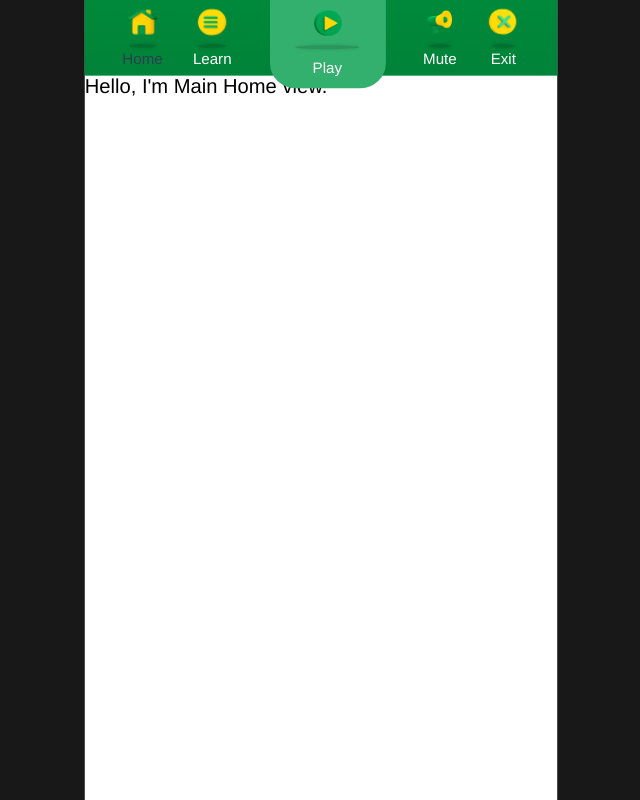
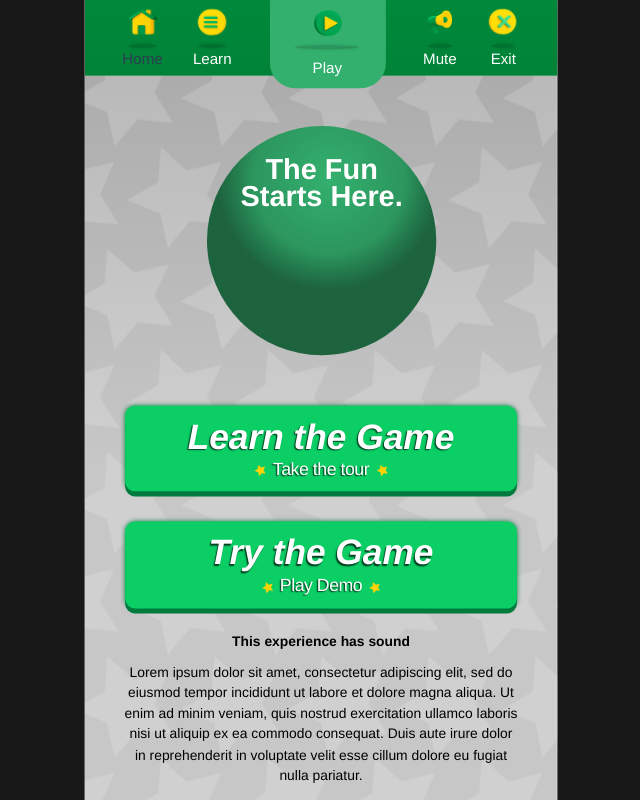
Before and after one commit to cdriscoll66/NCEL-pick-four, a Vue app: page / in a window 1280 px wide. Shown: the whole page, without its empty margins (319-959 px from the left). Built offline with nearby package versions, Linux system fonts and the light colour scheme.

Commit message:
home view built and animated

```diff
--- /dev/null
+++ b/src/components/Sphere.vue
@@ -0,0 +1,84 @@
+<script setup>
+import { onMounted } from 'vue';
+import gsap from 'gsap';
+import Logo from '../assets/pick3plusfireball-logo.png';
+
+onMounted(() => {
+  let spheretl = gsap.timeline({});
+  spheretl.to('#sphere', { duration: 1 });
+  spheretl.to('#sphere', { duration: 0.5, scale: 1, ease: 'power1.inOut' });
+
+  let sphereRotateY = gsap.timeline({
+    repeat: -1,
+    delay: 2,
+});
+    sphereRotateY.to('#spherelogo', { delay: -0.5, duration: 1.2, opacity: 1, scale: 1, y: 0, ease: 'power2.out' });
+    sphereRotateY.to('#spherelogo', { delay: 1.2, duration: 1.2, opacity: 0, scale: 0.85, y: '100%', ease: 'power2.in' });
+    sphereRotateY.to('#spherelogo', { delay: 0, duration: 0, y: '-100%' });
+    sphereRotateY.to('#spheretext', { delay: -0.5, duration: 1.2, opacity: 1, scale: 1, y: 0, ease: 'power2.out' });
+    sphereRotateY.to('#spheretext', { delay: 1.2, duration: 1.0, opacity: 0, scale: 0.75, y: '100%', ease: 'power2.in' });
+    sphereRotateY.to('#spheretext', { delay: 0, duration: 0, y: '-100%' });
+});
+
+
+</script>
+
+<template>
+    <div class="sphere">
+      <div id="sphere" class="sphere__inner">
+        <div id="spherelogo" class="sphere__logo">
+          <img width="135" height="53" id="logo" alt="Pick 3 Plus Fireball logo" :src="Logo" />
+        </div>
+        <div id="spheretext" class="sphere__text">
+          The Fun
+          <br />
+          Starts Here.
+        </div>
+      </div>
+    </div>
+</template>
+
+<style scoped>
+
+.sphere {
+    margin: 40px auto;
+    ;
+}
+.sphere__inner {
+  position: relative;
+  width: 182px;
+  height: 182px;
+  margin: 0 auto;
+  border-radius: 50%;
+  background: radial-gradient(
+    56% 56% at 53.18% 22.76%,
+    #33b06e 0%,
+    #2c965e 59%,
+    #247d4e 72%,
+    #1d633e 87%,
+    #1d633e 100%
+  );
+  background-repeat: no-repeat;
+  overflow: hidden;
+  transform: scale(20);
+}
+
+.sphere__logo,
+.sphere__text {
+  transform: scale(0.85) translateY(-100%) translateZ(1px);
+}
+
+.sphere__logo, .sphere__text {
+  position: absolute;
+  width: 100%;
+  height: 100%;
+  text-align: center;
+  font-size: 24px;
+  line-height: 0.923;
+  color: var(--vt-c-white);
+  font-weight: 900;
+  display: flex;
+  justify-content: center;
+  align-items: center;
+}
+</style>
--- a/src/views/HomeView.vue
+++ b/src/views/HomeView.vue
@@ -1,8 +1,202 @@
 <script setup>
+import { onMounted } from 'vue'
+import gsap from 'gsap'
+import BgStars from '../components/BgStars.vue'
+import Sphere from '../components/Sphere.vue'
+import { useRouter, useRoute } from 'vue-router'
+import Greenstar from '../assets/star-green.svg'
+import Higreenstar from '../assets/star-higreen.svg'
+import Goldstar from '../assets/star-gold.svg'
+
+const router = useRouter()
+const route = useRoute()
+
+onMounted(() => {
+  let loadInTL = gsap.timeline({delay: 2,})
+  loadInTL.to('#tutbtn', {delay: -0.2,duration: 0.4,opacity: 1,scale: 1,'pointer-events': 'all',})
+  loadInTL.to('#demobtn', {delay: -0.2,duration: 0.4,opacity: 1,scale: 1,'pointer-events': 'all',})
+  loadInTL.to('#tutbtntxt', { delay: -0.1, duration: 0.6, opacity: 1, scale: 1, 'pointer-events': 'all' });
+  loadInTL.to('#demobtntxt', { delay: -0.1, duration: 0.6, opacity: 1, scale: 1, 'pointer-events': 'all' });
+  loadInTL.to('#sound-warning', {delay: -0.2,duration: 0.6,opacity: 1, y: 0})
+  loadInTL.to('#age-warning', { delay: 0, duration: 0.6, opacity: 1, y: 0 })
+});
+
+const emit = defineEmits(['music']);
+
+const onLeave = (path) => {
+  if(path == 'tutorial') {
+    console.log('one')
+      emit('music', '/audio/3FunkShortVersion.mp3')
+  }
+  else {
+    console.log('two')
+        emit('music', 'audio/FunkyInFunky.mp3')
+  }
+  let loadOutTL = gsap.timeline({delay: 0.5})
+      loadOutTL.to('#tutbtntxt', { delay: 0, duration: 0.4, opacity: 0, 'pointer-events': 'none' });
+      loadOutTL.to('#demobtntxt', { delay: -0.4, duration: 0.4, opacity: 0, 'pointer-events': 'none' });
+      loadOutTL.to('#sound-warning', { delay: -0.3, duration: 0.4, opacity: 0 });
+      loadOutTL.to('#age-warning', { delay: -0.3, duration: 0.4, opacity: 0 });
+      loadOutTL.to('#tutbtn', { delay: -0.3, duration: 0.2, opacity: 0 });
+      loadOutTL.to('#demobtn', { delay: -0.2, duration: 0.2, opacity: 0 });
+      loadOutTL.to('.sphere', { delay: -0.1, duration: 0.5, scale: 0 });
+      loadOutTL.to('.transition-stars', { delay: 0, duration: 0, opacity: 1 });
+      loadOutTL.to('.star__green', { delay: 0, duration: 0, opacity: 1 });
+      loadOutTL.to('.star__gold', { delay: 0, duration: 0, opacity: 1 });
+      loadOutTL.to('.star__higreen', { delay: 0, duration: 0, opacity: 1 });
+      loadOutTL.to('.star__green', { delay: 0, duration: 1.1, scale: 45, ease: 'expo.in' });
+      loadOutTL.to('.star__gold', { delay: -0.8, duration: 0.75, scale: 45, ease: 'expo.in' });
+      loadOutTL.to('.star__higreen', { delay: -0.5, duration: 0.6, scale: 45, ease: 'expo.in' });
+      loadOutTL.call(changePage);
+
+  function changePage() {
+  router.replace({ name: path })
+  }
+}
+
+
+
+
 </script>
 
 <template>
   <main>
-    Hello, I'm Main Home view.
+    <Sphere :class="{ sphere }" />
+    <a id="tutbtn" href @click.prevent="onLeave('tutorial')" class="accent-button">
+      <div id="tutbtntxt">
+        <span class="button__title">Learn the Game</span>
+        <span class="button__subtitle">Take the tour</span>
+      </div>
+    </a>
+
+    <a id="demobtn" href @click.prevent="onLeave('game')" class="accent-button">
+      <div id="demobtntxt">
+        <span class="button__title">Try the Game</span>
+        <span class="button__subtitle">Play Demo</span>
+      </div>
+    </a>
+    <div class="home-warnings">
+      <p id="sound-warning">This experience has sound</p>
+      <p id="age-warning">
+        Lorem ipsum dolor sit amet, consectetur adipiscing elit, sed do eiusmod
+        tempor incididunt ut labore et dolore magna aliqua. Ut enim ad minim
+        veniam, quis nostrud exercitation ullamco laboris nisi ut aliquip ex ea
+        commodo consequat. Duis aute irure dolor in reprehenderit in voluptate
+        velit esse cillum dolore eu fugiat nulla pariatur.
+      </p>
+    </div>
+    <div class="transition-stars">
+    <img class="transition-stars__star star__green" width="124.4" height="124.4" :src=Greenstar alt="star">
+    <img class="transition-stars__star star__gold" width="124.4" height="124.4" :src=Goldstar alt="star">
+    <img class="transition-stars__star star__higreen" width="124.4" height="124.4" :src=Higreenstar alt="star">
+</div>
   </main>
+  <BgStars gray="true" />
 </template>
+
+<style scoped>
+a.accent-button {
+  padding: 8px 24px 10px;
+  background: var(--color-green-accent);
+  box-shadow: 0px 4px 0px 0px var(--color-green),
+    0px 0px 4px 0px var(--color-green);
+  border-radius: 8px;
+  border-width: 0;
+  color: var(--vt-c-white);
+  margin: 24px 32px 0;
+  min-width: 300px;
+  display:block;
+}
+
+a.accent-button div {
+  display: flex;
+  flex-direction: column;
+  align-items: center;
+}
+
+a.accent-button:hover {
+  background: var(--color-green-light);
+}
+
+.button__title {
+  font-style: italic;
+  font-weight: 900;
+  font-size: 28px;
+  line-height: 1.2;
+  text-align: center;
+  text-shadow: -1px 1px 1px var(--color-green-darkest);
+}
+
+.button__subtitle {
+  font-size: 14px;
+  line-height: 1.2;
+  text-align: center;
+  letter-spacing: -0.35px;
+  text-shadow: -1px 1px 1px var(--color-green-darkest);
+}
+
+.button__subtitle:before,
+.button__subtitle:after {
+  content: '';
+  display: block;
+  height: 10px;
+  width: 10px;
+  background: url(../assets/goldstar.svg) no-repeat center;
+  background-size: contain;
+  position: absolute;
+  top: calc(50% - 3px);
+  left: -15px;
+}
+
+.button__subtitle:after {
+  left: auto;
+  right: -15px;
+}
+
+.home-warnings {
+  margin: 20px 30px 0;
+  text-align: center;
+}
+
+#sound-warning {
+  font-size: 11px;
+  font-weight: 900;
+  margin-bottom: 10px;
+  opacity: 0;
+  transform: translateY(20px);
+}
+
+#age-warning {
+  font-size: 11px;
+  line-height: 1.5;
+  opacity: 0;
+  transform: translateY(20px);
+}
+
+#tutbtn,
+#demobtn,
+#tutbtntxt,
+#demobtntxt {
+  opacity: 0;
+  transform: scale(0.8);
+  pointer-events: none;
+}
+
+.transition-stars {
+  position: absolute;
+  pointer-events: none;
+  top: 126px;
+  left: calc(50% - 62px);
+}
+
+.transition-stars__star {
+  position: absolute;
+  top: 50%;
+  left: 50%;
+  transform: scale(0);
+}
+
+.star__green, .star__gray, .star__gold, .star__higreen {
+  opacity: 0;
+}
+</style>
```
